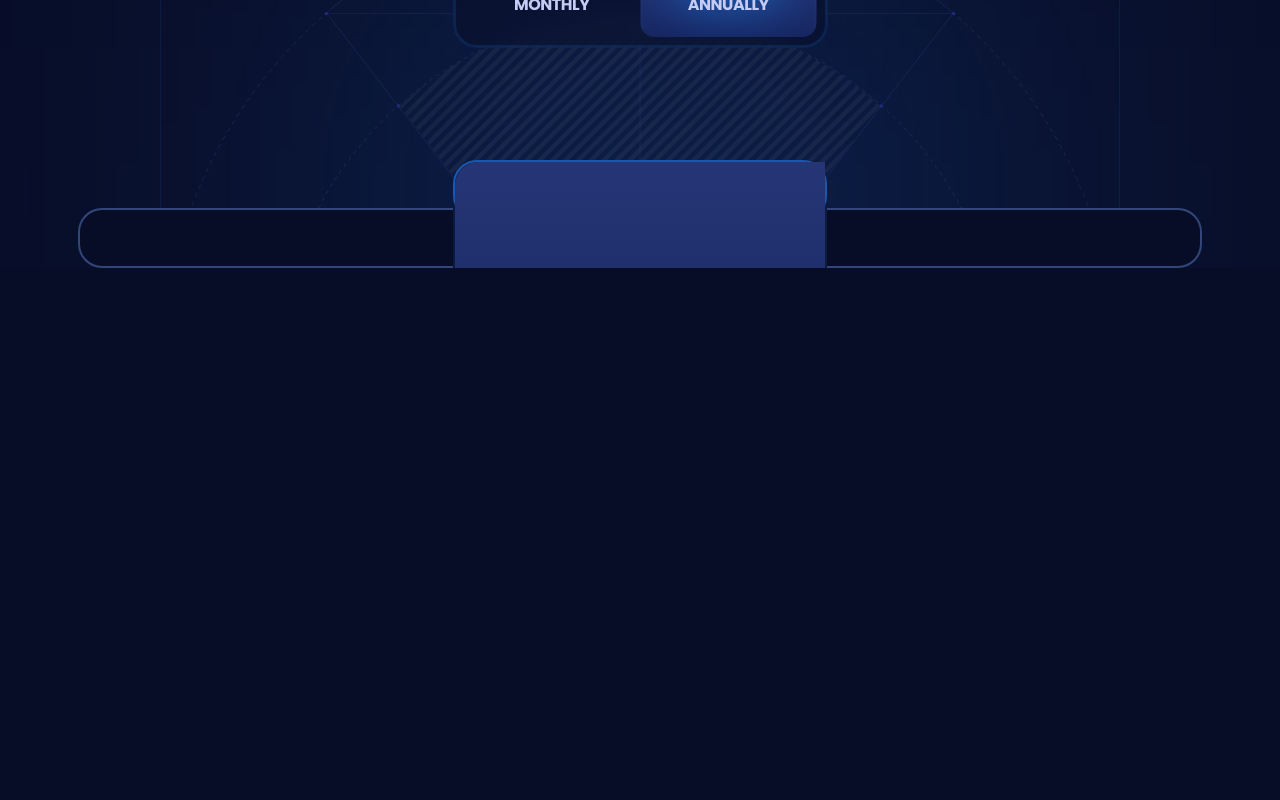
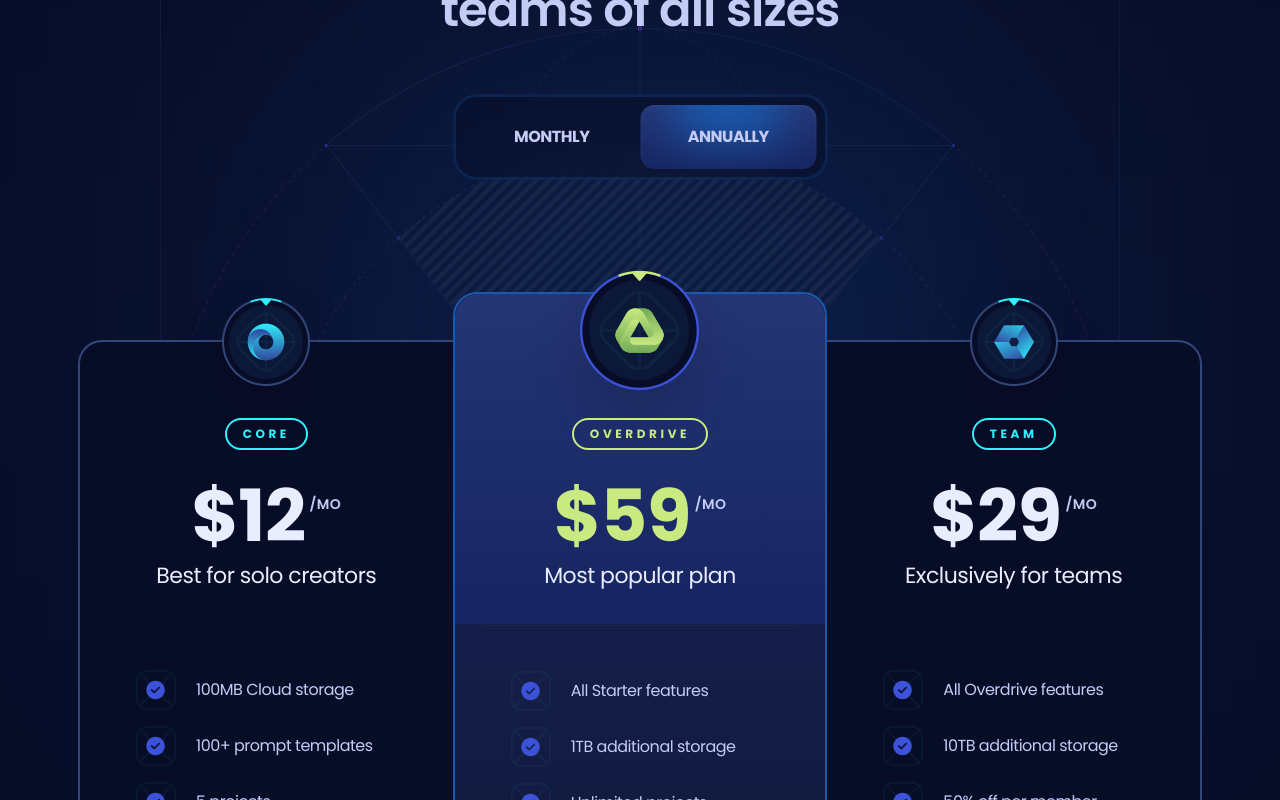
Before and after one commit to alecbideri/xora, a React (Vite) app: page / in a window 1280 px wide. Shown: the part 2000-2800 px from the top of the page. Before the commit the page ends 2268 px from the top, so only its background shows below. Built offline with nearby package versions, Linux system fonts and the light colour scheme.

Commit message:
Completed the pricing section

```diff
--- a/package.json
+++ b/package.json
@@ -14,6 +14,7 @@
     "clsx": "^2.1.1",
     "prettier": "^3.5.2",
     "react": "^19.0.0",
+    "react-countup": "^6.5.3",
     "react-dom": "^19.0.0",
     "react-scroll": "^1.9.3",
     "tailwindcss": "^4.0.8"
--- a/src/index.css
+++ b/src/index.css
@@ -250,4 +250,25 @@
   .pricing-plan_even {
     @apply  even:bg-[linear-gradient(#1b275a,#0e1434)] even:rounded-bl-3xl even:rounded-br-3xl even:rounded-tl-3xl even:rounded-tr-3xl even:border-s4;
   }
+
+  .h-num {
+    @apply text-[72px] font-bold leading-[84px];
+  }
+
+  .small-2 {
+    @apply text-[12px] font-bold leading-[16px] tracking-[0.3em];
+  }
+
+  .small-1 {
+    @apply text-[14px] font-semibold leading-[18px] tracking-[0.03em];
+  }
+
+  .body-1 {
+    @apply text-[22px] leading-[36px];
+  }
+
+  .small-compact {
+    @apply text-[12px] font-semibold leading-[18px] tracking-[0.03em];
+  }
+
 }
--- a/src/sections/Pricing.jsx
+++ b/src/sections/Pricing.jsx
@@ -2,6 +2,9 @@ import React from "react";
 import { Element } from "react-scroll";
 import clsx from "clsx";
 import { plans } from "../constants/index.js";
+import CountUp from "react-countup";
+import feautures from "./Feautures.jsx";
+import Button from "../components/Button.jsx";
 
 const Pricing = () => {
   const [monthlyData, setMonthlyData] = React.useState(false);
@@ -55,13 +58,98 @@ const Pricing = () => {
           </div>
           <div className="scroll-hide relative z-2 -mt-12 flex items-start max-xl:gap-5 max-xl:overflow-auto max-xl:pt-6">
             {/*  Pricing section*/}
+
             {plans.map((plan, index) => (
               <div
                 key={plan.id}
                 className="pricing-plan_first pricing-plan_last pricing-plan_odd pricing-plan_even relative border-2 p-7 max-xl:min-w-80 max-lg:rounded-3xl xl:w-[calc(33.33%+2px)]"
               >
                 {index === 1 && (
-                  <div className="g4 absolute h-330 left-0 right-0 top-0 z-1 rounded-tl-3xl rounded-tr-3xl-" />
+                  <div className="g4 absolute h-330 left-0 right-0 top-0 z-1 rounded-tl-3xl rounded-tr-3xl " />
+                )}
+
+                <div
+                  className={clsx(
+                    "absolute left-0 right-0 z-2 flex items-center justify-center",
+                    index === 1 ? "-top-6" : "-top-6 xl:-top-11",
+                  )}
+                >
+                  <img
+                    src={plan.logo}
+                    alt={plan.title}
+                    className={clsx(
+                      "object-contain drop-shadow-2xl",
+                      index === 1 ? "size-[120px]" : "size-[88px]",
+                    )}
+                  />
+                </div>
+                <div
+                  className={clsx(
+                    "relative flex flex-col items-center",
+                    index === 1 ? "pt-4" : "pt-12",
+                  )}
+                >
+                  <div
+                    className={clsx(
+                      "small-2 rounded-20 relative z-2 mx-auto mb-6 border-2 px-4 py-1.5 uppercase",
+                      index === 1
+                        ? "border-p3 text-p3 my-20"
+                        : "border-p1 text-p1",
+                    )}
+                  >
+                    {plan.title}
+                  </div>
+                  <div className="relative z-2 flex items-center justify-center">
+                    <div
+                      className={clsx(
+                        "h-num flex items-start",
+                        index === 1 ? "text-p3" : "text-p4",
+                      )}
+                    >
+                      ${" "}
+                      <CountUp
+                        start={plan.priceMonthly}
+                        end={monthlyData ? plan.priceMonthly : plan.priceYearly}
+                        duration={0.5}
+                        useEasing={false}
+                        preserveValue
+                      />
+                    </div>
+                    <div className="small-1 relative bottom-3 ml-1 uppercase">
+                      /mo
+                    </div>
+                  </div>
+                </div>
+                <div
+                  className={clsx(
+                    "body-1 relative z-2 mb-10 w-full border-b-s2 pb-9 text-center text-p4",
+                    index === 1 && "border-b",
+                  )}
+                >
+                  {plan.caption}
+                </div>
+                <ul className="mx-auto space-y-4 xl:px-7">
+                  {plan.features.map((feature) => (
+                    <li
+                      key={feature}
+                      className="relative flex items-center gap-5"
+                    >
+                      <img
+                        src={"/images/check.png"}
+                        alt="check"
+                        className="size-10 object-contain"
+                      />
+                      <p>{feature}</p>
+                    </li>
+                  ))}
+                </ul>
+                <div className="mt-10 flex w-full justify-center">
+                  <Button icon={plan.icon}>Get Started</Button>
+                </div>
+                {index === 1 && (
+                  <p className="small-compact mt-9 text-center text-p3 before:mx-2.5 before:content-['-'] after:mx-2.5 after:content-['-']">
+                    Limited time offer
+                  </p>
                 )}
               </div>
             ))}
```
Also changed, not shown: 1 other file (tests, documents, lock files or other folders).
